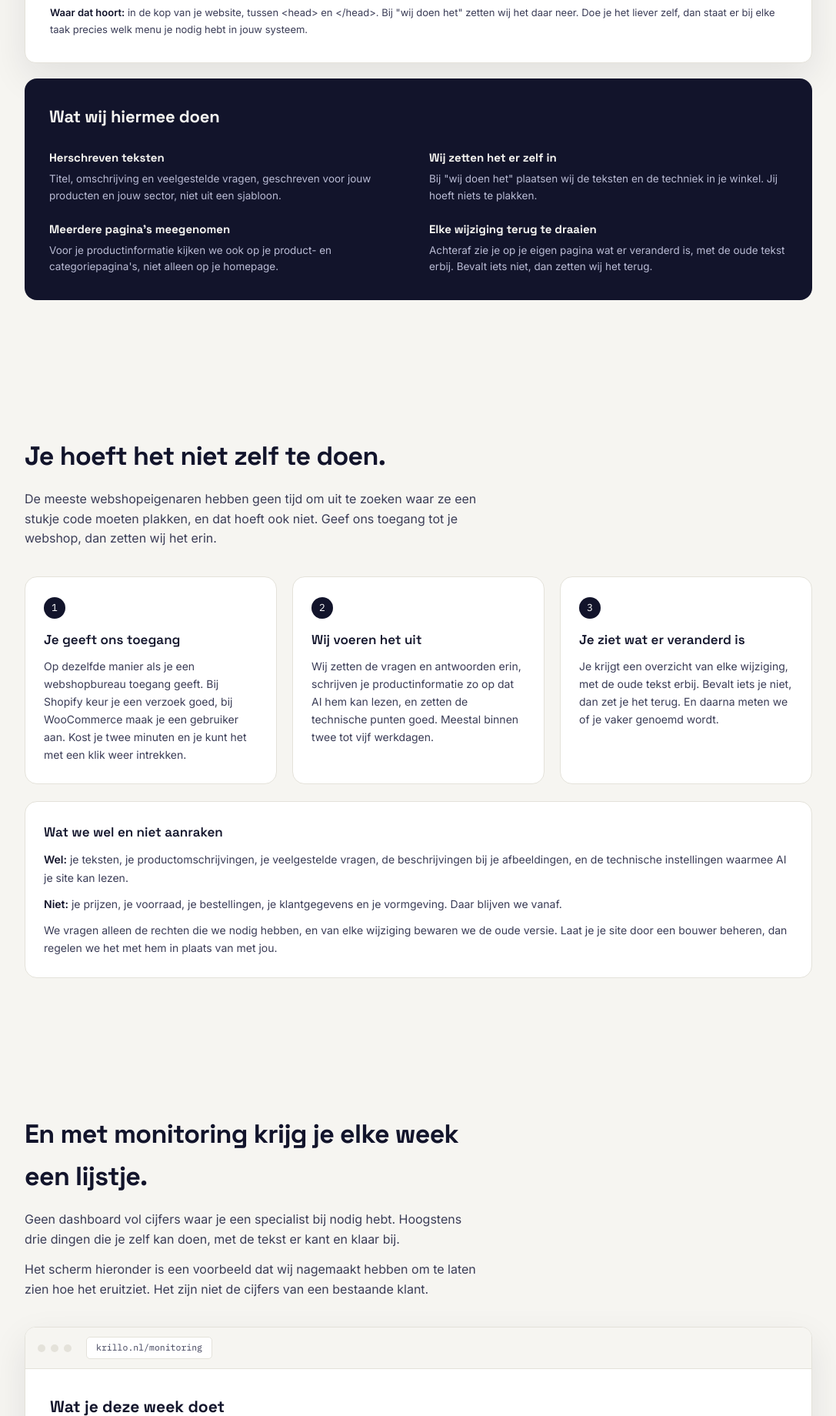
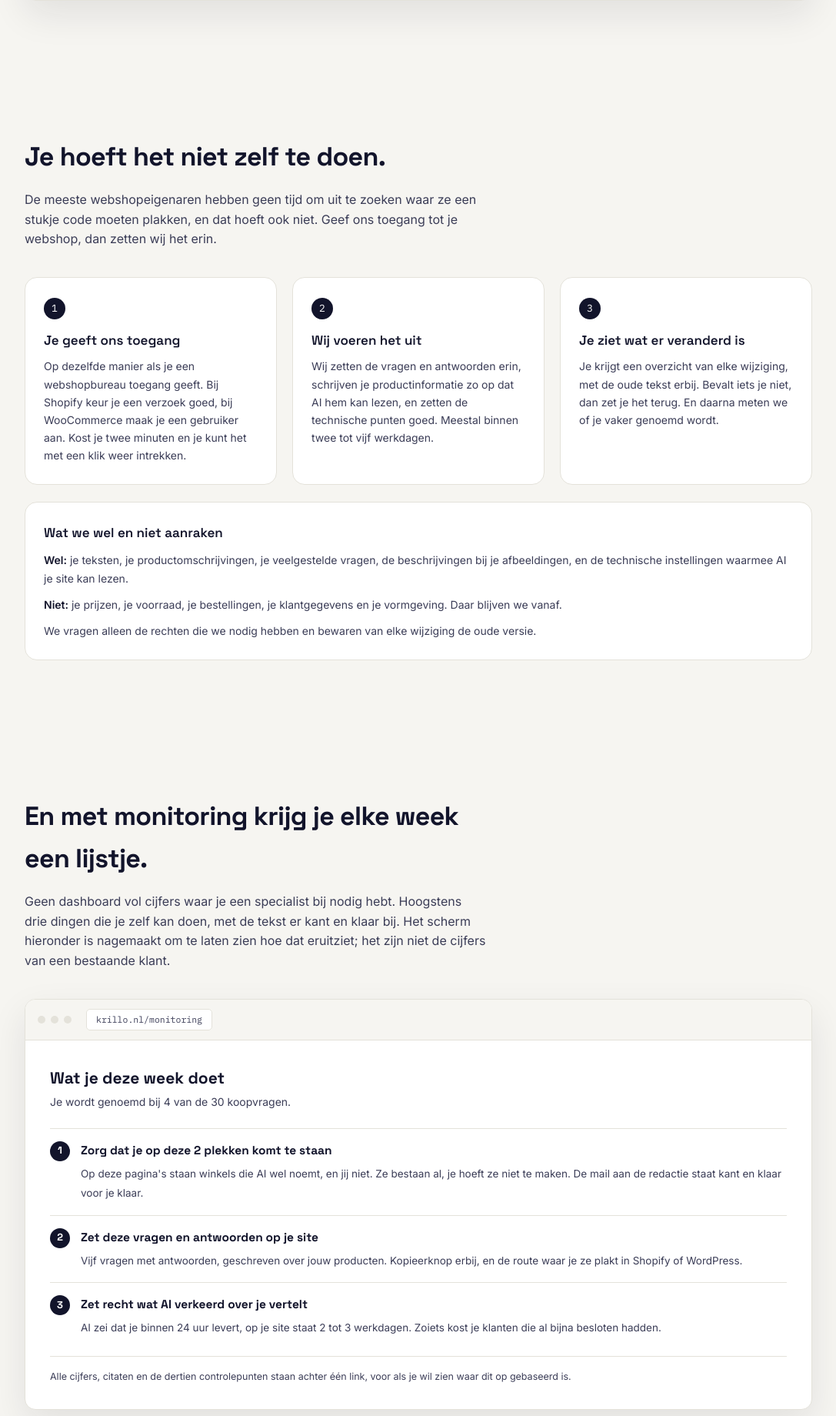
Before and after one commit to ninonorden/Krillo-app, a Flask app: page / in a window 1280 px wide. Shown: the part 3080-4920 px from the top of the page at 77% size, without its empty margins (96-1183 px from the left). Run offline with Flask 3, Linux system fonts and the light colour scheme; data that the repository does not hold is empty; some libraries are stand-ins or nearby versions.

Commit message:
Add files via upload

```diff
--- a/templates/index.html
+++ b/templates/index.html
@@ -397,18 +397,10 @@
   /* HOW IT WORKS */
 
   /* SCORE MOCKUP */
-  .audit-teaser{
-    background:var(--ink); border-radius:16px; padding:32px; margin-top:20px; color:var(--paper);
-  }
-  .audit-teaser-head{margin-bottom:24px;}
-  .audit-teaser-badge{
-    font-family:var(--mono); font-size:11px; text-transform:uppercase; letter-spacing:0.06em;
-    background:var(--coral); color:#fff; padding:4px 10px; border-radius:100px; display:inline-block; margin-bottom:12px;
-  }
-  .audit-teaser h3{font-family:var(--disp); font-weight:700; font-size:22px; letter-spacing:-0.01em;}
-  .audit-teaser-grid{display:grid; grid-template-columns:1fr 1fr; gap:20px 28px;}
-  .audit-teaser-item strong{display:block; font-family:var(--disp); font-size:15px; margin-bottom:5px;}
-  .audit-teaser-item p{font-size:13.5px; color:#B9BBD4; line-height:1.6;}
+  /* De opmaak van de twee tekstblokken onder het voorbeeldrapport en onder
+     het monitoringoverzicht is weg. Die blokken zelf zijn op 11 september
+     geschrapt omdat ze de prijskaarten woord voor woord herhaalden. Dode
+     opmaak laten staan is hoe een sjabloon onleesbaar wordt. */
   .score-num{font-family:var(--disp); font-weight:700; font-size:44px;}
   .score-of{font-family:var(--mono); font-size:12px; color:var(--ink-soft);}
 
@@ -530,6 +522,11 @@
   .taak-demo-uitleg{font-size:13.5px; color:var(--ink-soft); line-height:1.6;}
   .taken-demo-voet{font-size:12.5px; color:var(--ink-soft); border-top:1px solid var(--line);
                    margin-top:8px; padding-top:16px; line-height:1.6;}
+  /* Eén regel naar de prijzen, in plaats van zes stukjes die de prijskaart
+     herhalen. Wie tot hier gelezen heeft wil geen samenvatting meer, die wil
+     weten wat het kost. */
+  .monitoring-slot{margin-top:28px; font-size:15px; color:var(--ink-soft); line-height:1.7;}
+  .monitoring-slot a{font-weight:600; color:var(--ink); white-space:nowrap;}
 
   /* --- Prijzen --- */
   .prijzen-kop{max-width:580px; margin-bottom:44px;}
@@ -597,7 +594,6 @@
     .hero-grid{grid-template-columns:1fr;}
     h1{font-size:38px;}
     .price-grid{grid-template-columns:1fr;}
-      .audit-teaser-grid{grid-template-columns:1fr;}
     .navlinks{display:none;}
     .footer-top{grid-template-columns:1fr 1fr; gap:28px 20px;}
     .footer-bottom{flex-direction:column; gap:10px; align-items:flex-start;}
@@ -612,7 +608,6 @@
     .rapport-demo-body{padding:16px;}
     .demo-fix-code{font-size:10.5px; padding:12px 14px;}
     .demo-regel{flex-direction:column; gap:6px;}
-    .audit-teaser{padding:24px 20px;}
     .checkout-modal{padding:26px 22px;}
     .price-card{padding:26px 22px;}
   }
@@ -654,7 +649,12 @@
     <div>
       <div class="eyebrow">Voor Nederlandse &amp; Belgische webshops</div>
       <h1>Noemt ChatGPT jouw webshop? Zo niet, <em>dan doen wij het werk.</em></h1>
-      <p class="hero-sub">Steeds meer kopers vragen het gewoon aan ChatGPT of Gemini. Wij stellen die koopvragen echt en laten zien of jouw winkel in het antwoord staat. Daarna hoef je zelf niets uit te zoeken: geef ons toegang tot je webshop en wij zetten het erin. Je krijgt achteraf te zien wat er veranderd is, en je kunt alles terugdraaien. Begin gratis, zonder account.</p>
+      {# Twee zinnen, niet vijf. Hier stond ook nog het hele verhaal over toegang
+         geven en terugdraaien. Dat is een sterk verhaal, maar het is het antwoord
+         op een vraag die de bezoeker op deze plek nog niet gesteld heeft: hij
+         weet nog niet eens of hij een probleem heeft. Dat verhaal staat verderop
+         twee keer, op de plek waar het wel gevraagd wordt. #}
+      <p class="hero-sub">Steeds meer kopers vragen het gewoon aan ChatGPT of Gemini. Wij stellen die koopvragen echt en laten zien of jouw winkel in het antwoord staat. Staat hij er niet bij, dan lossen wij het voor je op.</p>
       <div class="scan-form">
         <input type="text" id="scanUrlInput" placeholder="jouwwebshop.nl" aria-label="Website URL">
         <button type="button" id="scanButton">Scan gratis</button>
@@ -797,29 +797,12 @@
       </div>
     </div>
 
-    <div class="audit-teaser">
-      <div class="audit-teaser-head">
-        <h3>Wat wij hiermee doen</h3>
-      </div>
-      <div class="audit-teaser-grid">
-        <div class="audit-teaser-item">
-          <strong>Herschreven teksten</strong>
-          <p>Titel, omschrijving en veelgestelde vragen, geschreven voor jouw producten en jouw sector, niet uit een sjabloon.</p>
-        </div>
-        <div class="audit-teaser-item">
-          <strong>Wij zetten het er zelf in</strong>
-          <p>Bij "wij doen het" plaatsen wij de teksten en de techniek in je winkel. Jij hoeft niets te plakken.</p>
-        </div>
-        <div class="audit-teaser-item">
-          <strong>Meerdere pagina's meegenomen</strong>
-          <p>Voor je productinformatie kijken we ook op je product- en categoriepagina's, niet alleen op je homepage.</p>
-        </div>
-        <div class="audit-teaser-item">
-          <strong>Elke wijziging terug te draaien</strong>
-          <p>Achteraf zie je op je eigen pagina wat er veranderd is, met de oude tekst erbij. Bevalt iets niet, dan zetten wij het terug.</p>
-        </div>
-      </div>
-    </div>
+    {# Hier stond een blok met vier stukjes tekst over wat wij met de
+       gevonden punten doen. Weggehaald op 11 september. Niet omdat het onwaar
+       was, maar omdat het woord voor woord hetzelfde zei als de sectie die er
+       direct onder staat, en als de prijskaart van 149 euro verderop. Drie keer hetzelfde argument binnen een halve pagina maakt geen
+       van de drie sterker. Het voorbeeldrapport hierboven blijft staan: dat is
+       het enige bewijs op deze pagina dat er iets concreets uitkomt. #}
   </div>
 </section>
 
@@ -852,7 +835,7 @@
       <h3>Wat we wel en niet aanraken</h3>
       <p><strong>Wel:</strong> je teksten, je productomschrijvingen, je veelgestelde vragen, de beschrijvingen bij je afbeeldingen, en de technische instellingen waarmee AI je site kan lezen.</p>
       <p><strong>Niet:</strong> je prijzen, je voorraad, je bestellingen, je klantgegevens en je vormgeving. Daar blijven we vanaf.</p>
-      <p>We vragen alleen de rechten die we nodig hebben, en van elke wijziging bewaren we de oude versie. Laat je je site door een bouwer beheren, dan regelen we het met hem in plaats van met jou.</p>
+      <p>We vragen alleen de rechten die we nodig hebben en bewaren van elke wijziging de oude versie.</p>
     </div>
   </div>
 </section>
@@ -861,11 +844,10 @@
   <div class="wrap">
     <div class="voorbeeld-kop">
       <h2>En met monitoring krijg je elke week een lijstje.</h2>
-      <p>Geen dashboard vol cijfers waar je een specialist bij nodig hebt. Hoogstens drie dingen die je zelf kan doen, met de tekst er kant en klaar bij.</p>
-      {# Deze regel hoort hier net zo hard als bij het auditvoorbeeld hierboven.
-         Het scherm eronder is nagemaakt, niet de pagina van een bestaande
-         klant, en zonder die vermelding leest het als het tegenovergestelde. #}
-      <p>Het scherm hieronder is een voorbeeld dat wij nagemaakt hebben om te laten zien hoe het eruitziet. Het zijn niet de cijfers van een bestaande klant.</p>
+      {# Twee alinea's samengevoegd tot een. De vermelding dat dit scherm
+         nagemaakt is moet blijven staan, want zonder die regel leest het als de
+         pagina van een bestaande klant. Maar hij hoeft geen eigen alinea. #}
+      <p>Geen dashboard vol cijfers waar je een specialist bij nodig hebt. Hoogstens drie dingen die je zelf kan doen, met de tekst er kant en klaar bij. Het scherm hieronder is nagemaakt om te laten zien hoe dat eruitziet; het zijn niet de cijfers van een bestaande klant.</p>
     </div>
 
     <div class="rapport-demo">
@@ -903,36 +885,15 @@
       </div>
     </div>
 
-    <div class="audit-teaser">
-      <div class="audit-teaser-head">
-        <h3>Wat je bij monitoring krijgt</h3>
-      </div>
-      <div class="audit-teaser-grid">
-        <div class="audit-teaser-item">
-          <strong>Elke week hoogstens drie taken</strong>
-          <p>Op volgorde van wat het meeste oplevert. Twaalf verbeterpunten is hetzelfde als nul, want daar begint niemand aan.</p>
-        </div>
-        <div class="audit-teaser-item">
-          <strong>De tekst er kant en klaar bij</strong>
-          <p>Niet "schrijf een vraag-en-antwoordpagina", maar de vragen en antwoorden zelf, over jouw producten, met een kopieerknop.</p>
-        </div>
-        <div class="audit-teaser-item">
-          <strong>Waar je concurrent wel staat en jij niet</strong>
-          <p>We zetten jouw koopvragen in een zoekmachine en lopen de gevonden pagina's na. Je krijgt de echte adressen, die je zelf kan openen.</p>
-        </div>
-        <div class="audit-teaser-item">
-          <strong>Wat AI verkeerd over je zegt</strong>
-          <p>We leggen elke uitspraak over jouw winkel naast de tekst op je site. Klopt er iets niet, dan hoor je het en weet je wat je moet aanpassen.</p>
-        </div>
-        <div class="audit-teaser-item">
-          <strong>30 koopvragen per week</strong>
-          <p>Aan ChatGPT en Gemini, in de woorden van een echte koper. Met per vraag het citaat waar het oordeel op rust.</p>
-        </div>
-        <div class="audit-teaser-item">
-          <strong>Bericht als er iets verandert</strong>
-          <p>Alleen als er echt iets te melden is, met de duiding erbij of het aan jou lag of aan de markt.</p>
-        </div>
-      </div>
+    {# Hier stonden zes stukjes tekst die opsomden wat het abonnement geeft.
+       Weggehaald op 11 september. Ze zeiden bijna woordelijk hetzelfde als de
+       prijskaart monitoring, en die staat een halve pagina lager mét de prijs
+       ernaast. Het nagemaakte takenoverzicht hierboven laat beter zien wat dit
+       is dan zes alinea's eronder: je ziet in één oogopslag dat het drie taken
+       zijn en geen dashboard. #}
+    <div class="monitoring-slot">
+      Wat je precies krijgt en wat het kost staat hieronder bij de prijzen.
+      <a href="#prijzen">Bekijk monitoring &rarr;</a>
     </div>
   </div>
 </section>
```
Also changed, not shown: tests/test_kostenherstel.py (+15 -0 lines), tests/test_meetpogingen.py (added, +128 -0 lines).
